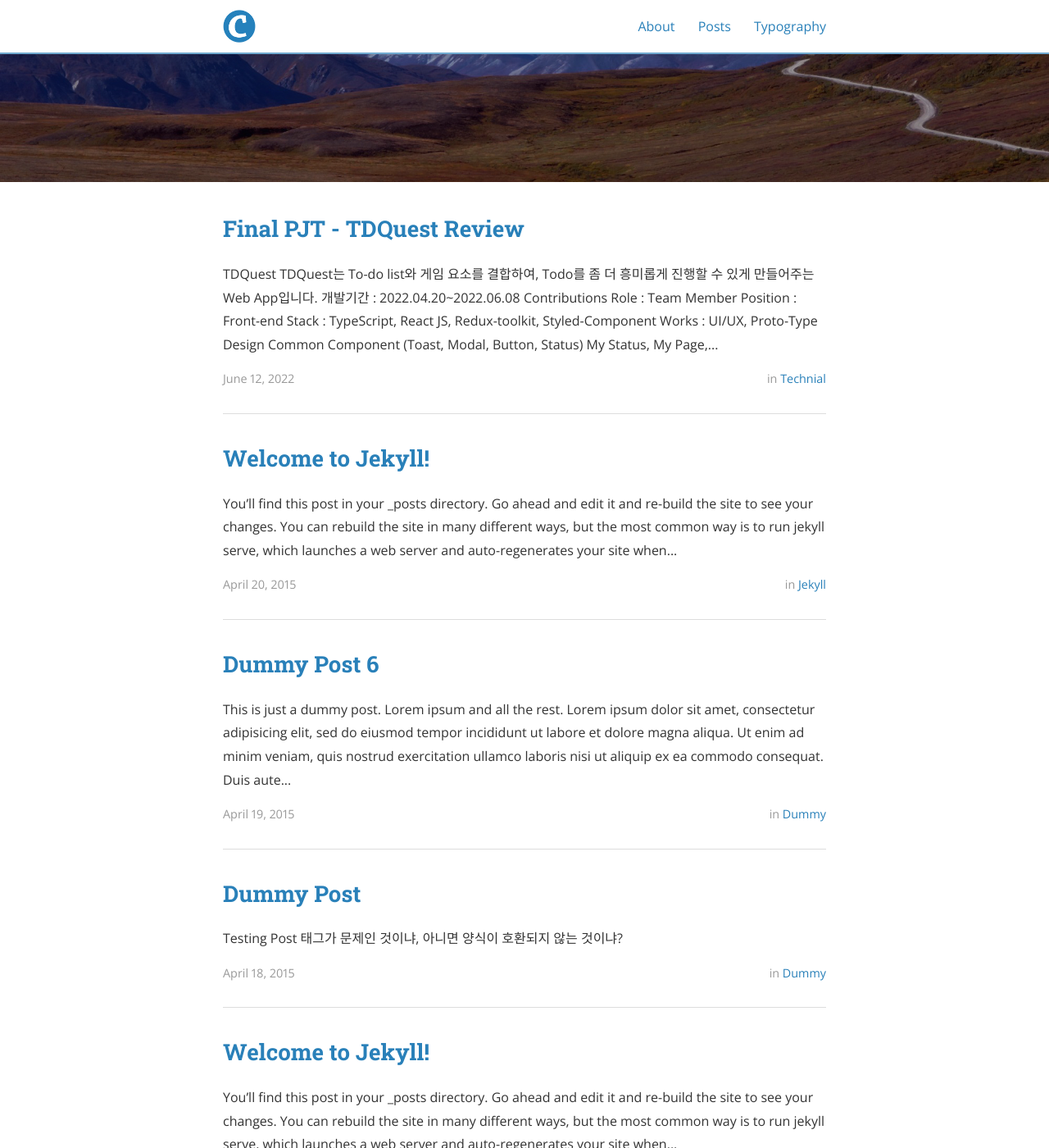
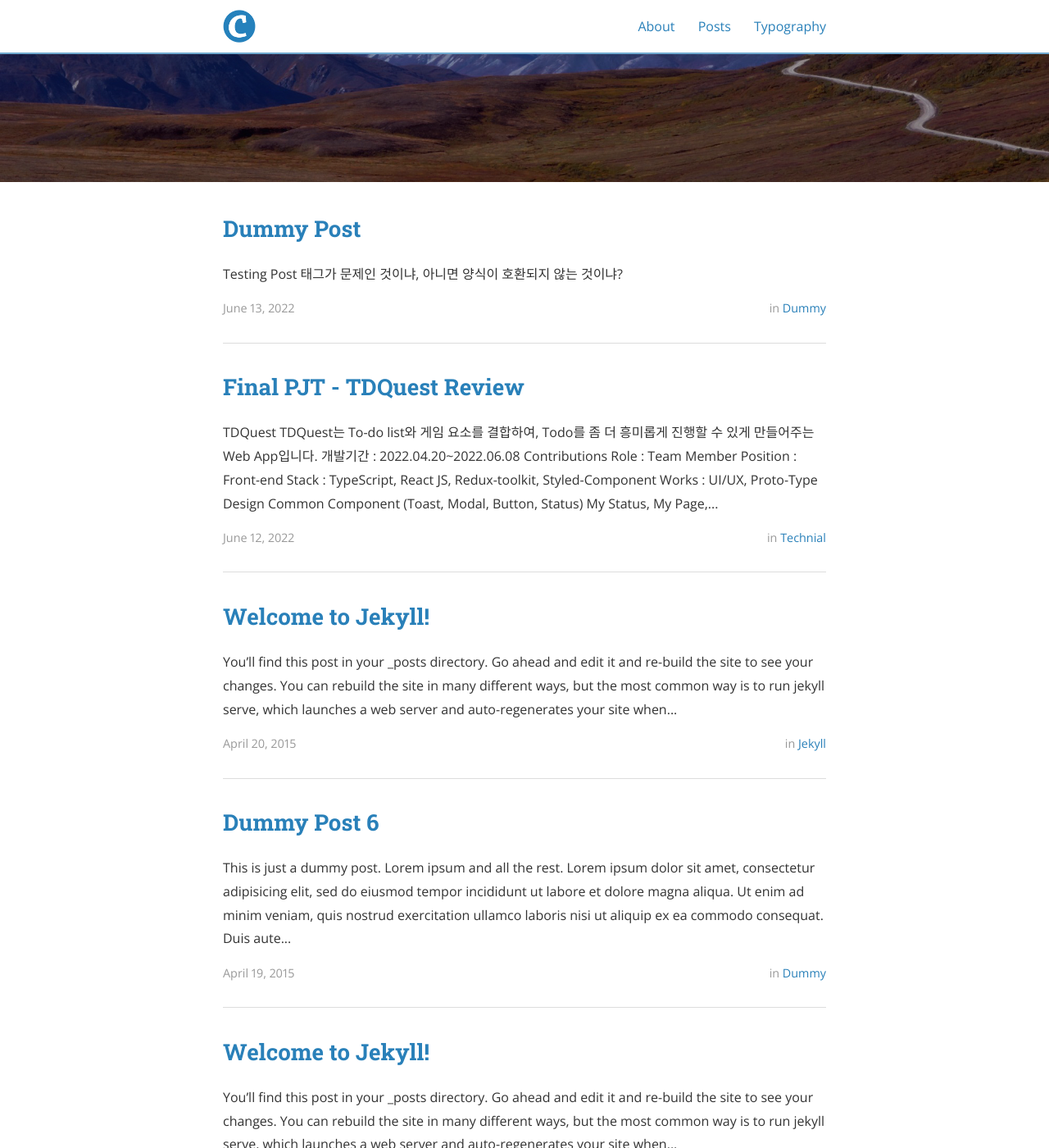
Before and after one commit to MinjunShin/tech_blog, a Jekyll site: the page built from index.html, in a window 1280 px wide and 1400 px high, scrolled down 283 px. Shown: the whole window at 82% size. Built offline with Jekyll 4.4.1, drawn with Linux system fonts in a browser that asks for light colours; nearby versions of some CDN libraries; the list of posts is cut into pages by our own code.

```diff
--- a/_posts/2022-06-13-testing-post.md
+++ b/_posts/2022-06-13-testing-post.md
@@ -1,7 +1,7 @@
 ---
 layout: post
 title:  "Dummy Post"
-date:   2015-04-18T14:25:52-05:00
+date:   2022-06-13T14:25:52-05:00
 author: Minjun Shin
 categories: Dummy
 ---
```
